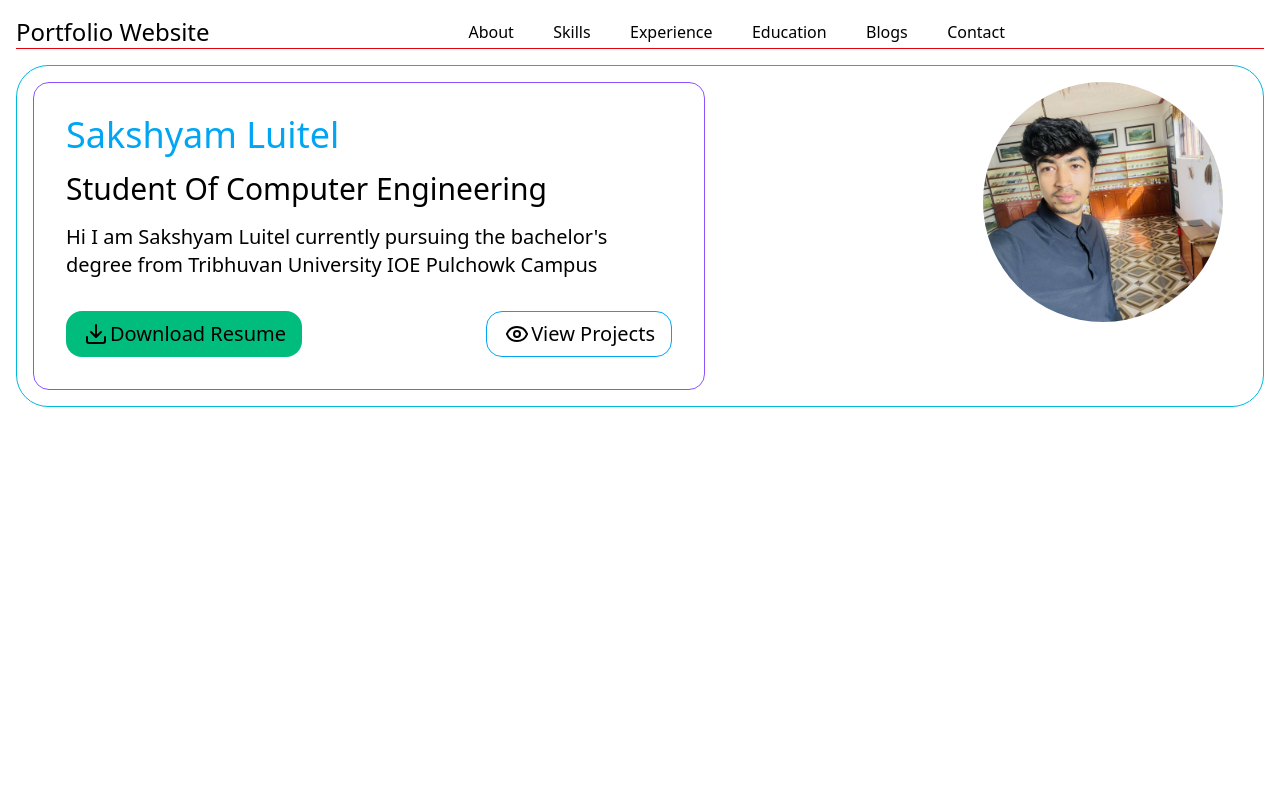
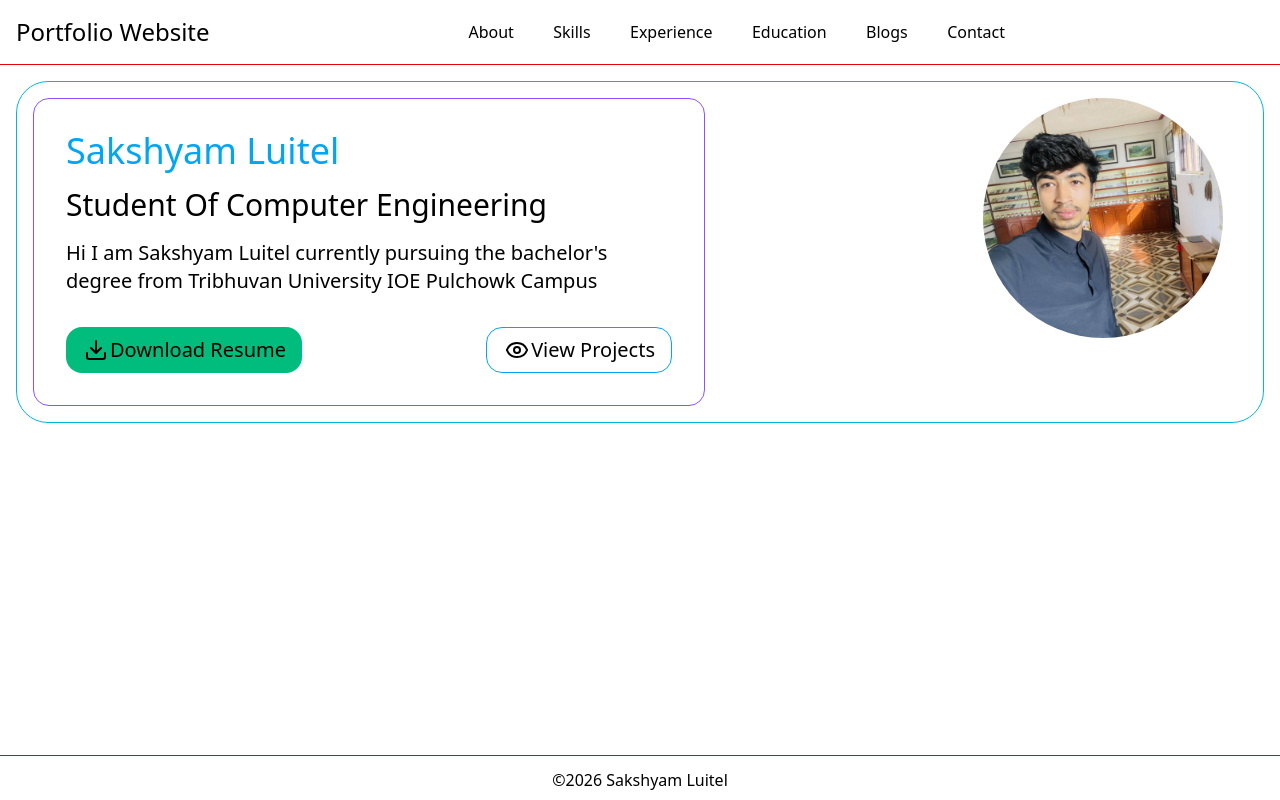
Before and after one commit to sakshyam-luitel/Portfolio, a React (Vite) app: page / in a window 1280 px wide. Built offline with nearby package versions, Linux system fonts and the light colour scheme.

Commit message:
added footer

```diff
--- a/index.html
+++ b/index.html
@@ -6,8 +6,8 @@
     <meta name="viewport" content="width=device-width, initial-scale=1.0" />
     <title>package</title>
   </head>
-  <body class="bg-white dark:bg-gray-800 dark:text-white">
-    <div id="root"></div>
+  <body class="bg-white dark:bg-gray-800 dark:text-white ">
+    <div id="root" class="min-h-dvh grid grid-rows-[auto_1fr_auto] grid-cols-[minmax(0,1fr)]"></div>
     <script type="module" src="/src/main.jsx"></script>
   </body>
 </html>
--- /dev/null
+++ b/src/components/Footer.jsx
@@ -0,0 +1,13 @@
+import React from 'react'
+
+const Footer = () => {
+  return (
+    <footer className='border-t-1 border-red-600'>
+        <div className=' flex w-full md:min-h-10 items-center justify-center mt-1'>
+            &copy;2026 Sakshyam Luitel
+        </div>
+    </footer>
+  )
+}
+
+export default Footer
--- a/src/components/Navbar.jsx
+++ b/src/components/Navbar.jsx
@@ -10,8 +10,8 @@ function Navbar(){
     }
 
     return(<>
-        <nav className="">
-            <div className="flex justify-between my-2 md:my-4 mx-2 md:mx-4  border-b-1 border-red-600 items-center">
+        <nav className=" border-b-1 border-red-600 mb-4">
+            <div className="flex justify-between my-2 md:my-4 mx-2 md:mx-4  items-center">
                 <div>
                     <p className="text-2xl">Portfolio Website</p>
                 </div>
--- a/src/pages/HomePage.jsx
+++ b/src/pages/HomePage.jsx
@@ -1,4 +1,5 @@
 import Navbar from '../components/Navbar'
+import Footer from '../components/Footer'
 import UserPhoto from '../assets/photo.jpg'
 import {Download,Eye} from 'lucide-react'
 
@@ -6,7 +7,8 @@ function HomePage(){
     return(
         <>
             <Navbar/>
-            <div className='flex flex-col-reverse lg:flex-row mx-2 md:mx-4 border-cyan-500 border-1 p-4 lg:object-contain lg:pr-4 rounded-4xl justify-between'>
+            <main>
+                <div className='flex flex-col-reverse lg:flex-row mx-2 md:mx-4 border-cyan-500 border-1 p-4 lg:object-contain lg:pr-4 rounded-4xl justify-between min-w-0'>
                     <div className='flex flex-col gap:3 md:gap-4 lg:max-w-2xl border-1 border-violet-500 rounded-2xl  p-2 md:p-8'>
                         <div className='text-sky-500 text-2xl md:text-4xl'><h1>Sakshyam Luitel</h1></div>
                         <div><h2 className=' text-xl md:text-3xl'>Student Of Computer Engineering</h2></div>
@@ -25,6 +27,8 @@ function HomePage(){
                     </div>
                     <div className='flex justify-center lg:block md:mx-6 md:border-0 border-red-600 border-b-1 pb-4 md:mb-0 mb-4'><img src={UserPhoto} alt="user photo" className=' h-50 w-50 lg:h-60 lg:w-60 rounded-full ' /></div>
                 </div>
+            </main>
+            <Footer/>
         </>
     )
 }
```
Lines whose indentation alone changed are shown as unchanged.
